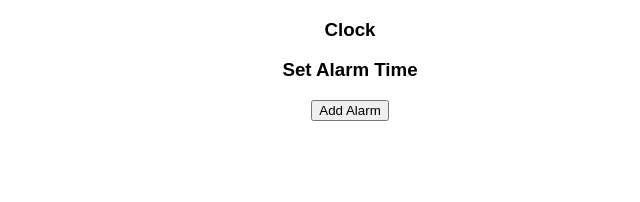
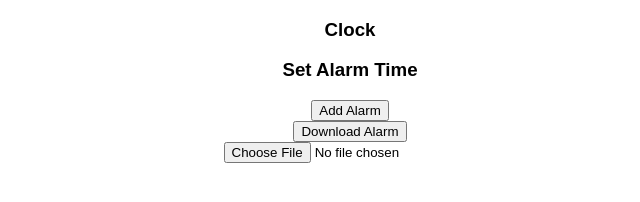
Before and after one commit to AndrijShchegel/AlarmColck, a plain HTML site: page index.html in a window 1280 px wide. Shown: the whole page, without its empty margins (290-930 px from the left). Drawn offline with Linux system fonts and the light colour scheme.

Commit message:
add download and upload buttons

```diff
--- a/index.html
+++ b/index.html
@@ -17,6 +17,16 @@
     <button  id='addAlarm' onClick="alarmAdd()">Add Alarm</button>
   </div>
 </div>
+<div id='downloadFile'>
+  <div>
+    <button  id='downloadButton' onClick="downloadAlarm()">Download Alarm</button>
+  </div>
+</div>
+<div id='uploadFile'>
+  <div>
+    <input type='file' accept='text/plain' onchange="uploadAlarm(event)">
+  </div>
+</div>
 <script src="main.js" charset="utf-8"></script>
 </body>
 </html>
```
